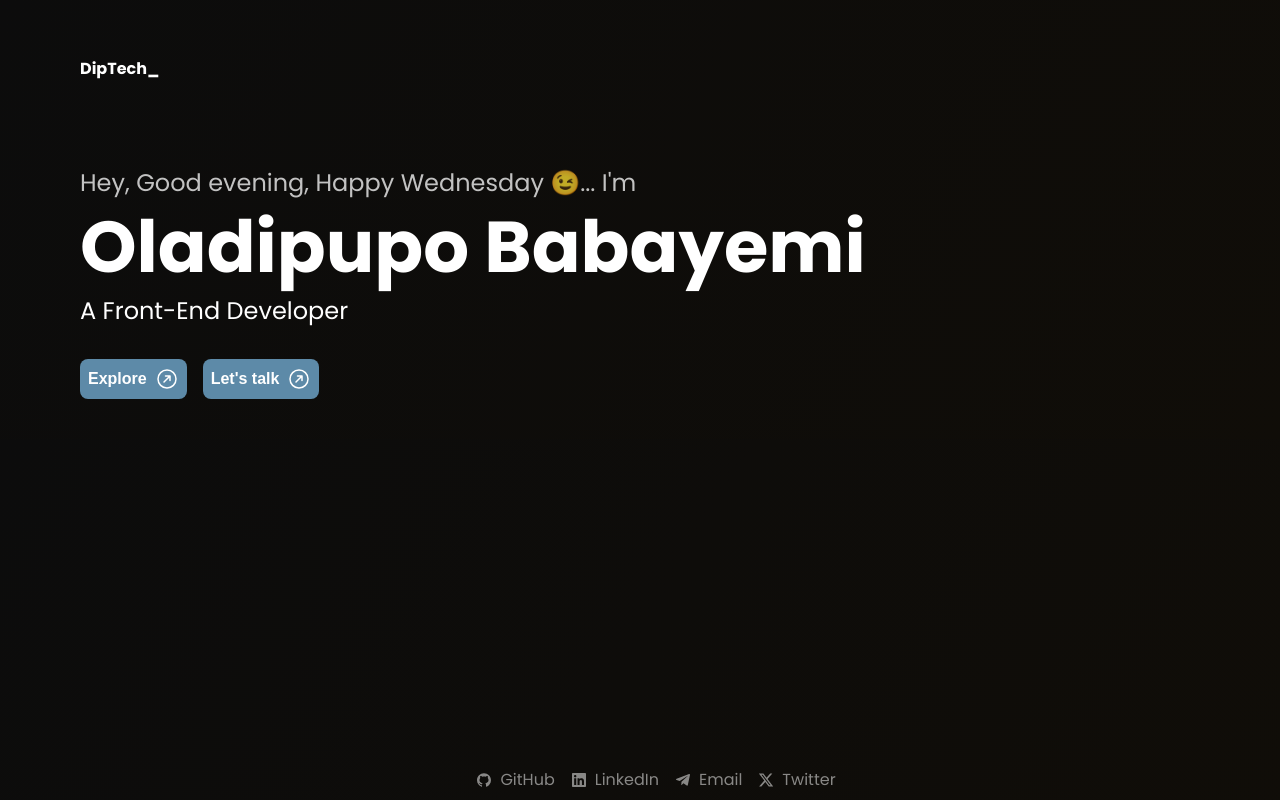
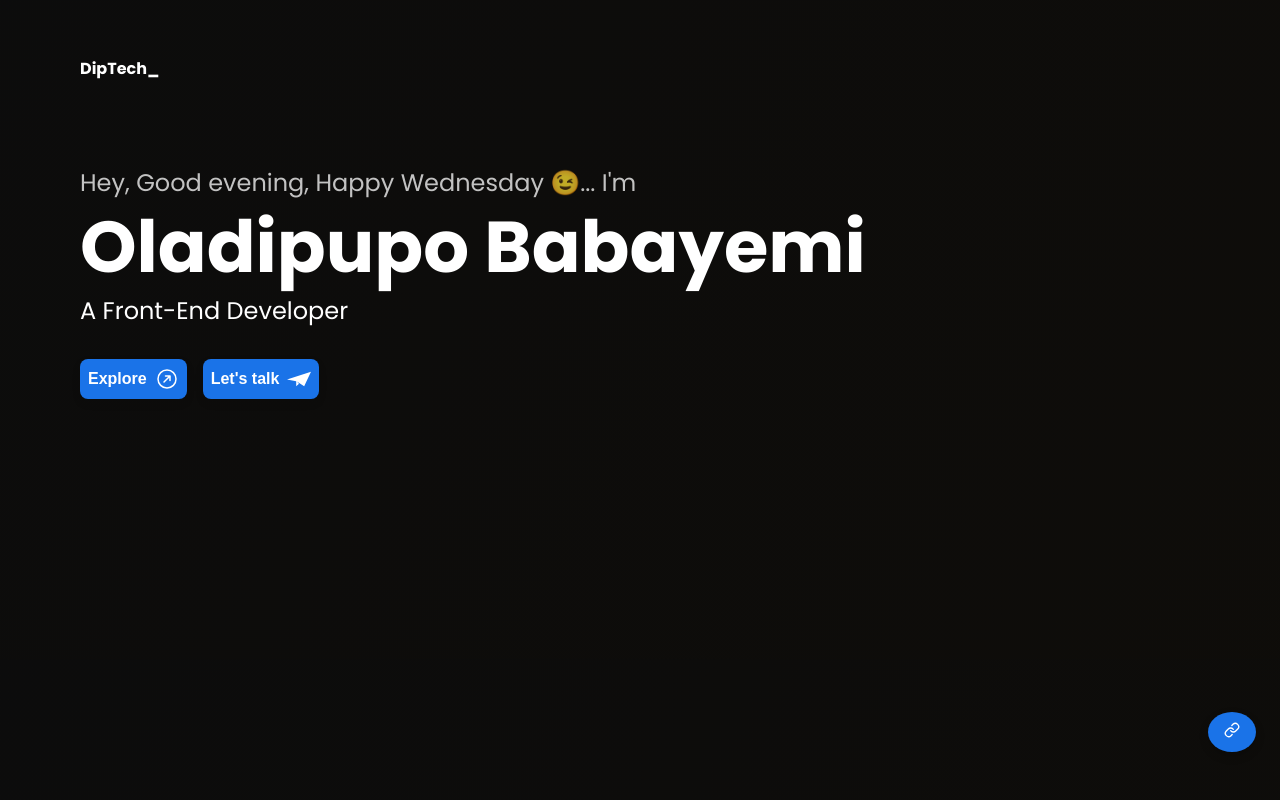
Before and after one commit to Diptech-hub/portfolio, a React (Vite) app: page / in a window 1280 px wide. Built offline with nearby package versions, Linux system fonts and the light colour scheme.

Commit message:
major update footer

```diff
--- a/src/App.css
+++ b/src/App.css
@@ -1,34 +1,47 @@
-body{
+body {
   padding: 0;
   margin: 40px 80px;
   font-family: "Poppins", sans-serif;
-  background: linear-gradient(120deg, #0C0C0C, #100D08);
+  background: linear-gradient(120deg, #0c0c0c, #100d08);
+  background-size: 200% 200%;
+  animation: gradient-shift 6s ease infinite;
   color: #ffffff;
 }
 
-
-.slide-in{
+.slide-in {
   position: fixed;
   top: 0;
   left: 0;
   width: 100%;
   height: 100vh;
-  background-color: #5d8aa8;
+  background-color: #1a73e8;
   transform-origin: bottom;
 }
 
-.slide-out{
+.slide-out {
   position: fixed;
   top: 0;
   left: 0;
   width: 100%;
   height: 100vh;
-  background-color: #5d8aa8;
+  background-color: #1a73e8;
   transform-origin: top;
 }
 
+@keyframes gradient-shift {
+  0% {
+    background-position: 0% 50%;
+  }
+  50% {
+    background-position: 100% 50%;
+  }
+  100% {
+    background-position: 0% 50%;
+  }
+}
+
 @media (max-width: 768px) {
-  body{
+  body {
     margin: 20px 40px;
   }
 }
--- a/src/components/Footer.tsx
+++ b/src/components/Footer.tsx
@@ -1,16 +1,52 @@
-import React from "react";
+import React, { useState } from "react";
 import { AiFillGithub } from "react-icons/ai";
-import { FaLinkedin, FaTelegramPlane  } from "react-icons/fa";
+import { FaLinkedin, FaTelegramPlane } from "react-icons/fa";
+import { FiLink } from "react-icons/fi";
 import { FaXTwitter } from "react-icons/fa6";
-import "../style/footer.css"
+import "../style/footer.css";
 
 const Footer: React.FC = () => {
+  const [isExpanded, setIsExpanded] = useState(false);
+
+  const toggleFooter = () => {
+    setIsExpanded(!isExpanded);
+  };
+
   return (
-    <div className="foot">
-      <a href="" target="_blank" rel="noopener noreferrer"><AiFillGithub />GitHub</a>
-      <a href="" target="_blank" rel="noopener noreferrer"><FaLinkedin />LinkedIn</a>
-      <a href="" target="_blank" rel="noopener noreferrer"><FaTelegramPlane />Email</a>
-      <a href="" target="_blank" rel="noopener noreferrer"><FaXTwitter />Twitter</a>
+    <div className="footer-container">
+      <button className="toggle-button" onClick={toggleFooter}>
+        {isExpanded ? <FiLink /> : <FiLink />}
+      </button>
+      <div className={`foot ${isExpanded ? "expanded" : ""}`}>
+        <a
+          href="https://github.com/Diptech-hub/"
+          target="_blank"
+          rel="noopener noreferrer"
+        >
+          <AiFillGithub />
+        </a>
+        <a
+          href="https://www.linkedin.com/in/oladipupo-babayemi/"
+          target="_blank"
+          rel="noopener noreferrer"
+        >
+          <FaLinkedin />
+        </a>
+        <a
+          href="mailto:oladipupobabayemi@gmail.com"
+          target="_blank"
+          rel="noopener noreferrer"
+        >
+          <FaTelegramPlane />
+        </a>
+        <a
+          href="https://x.com/DipTech_"
+          target="_blank"
+          rel="noopener noreferrer"
+        >
+          <FaXTwitter />
+        </a>
+      </div>
     </div>
   );
 };
--- a/src/components/Home.tsx
+++ b/src/components/Home.tsx
@@ -1,6 +1,7 @@
 import { motion } from "framer-motion";
 import NavBar from "../components/NavBar";
 import { PiArrowCircleUpRight } from "react-icons/pi";
+import { SiMinutemailer } from "react-icons/si";
 import { Link } from "react-router-dom";
 import "../style/home.css";
 
@@ -80,7 +81,7 @@ const Home: React.FC = () => {
           </Link>
           <a href="mailto:oladipupobabayemi@gmail.com">
             <button>
-              Let's talk <PiArrowCircleUpRight />
+              Let's talk <SiMinutemailer />
             </button>
           </a>
         </motion.div>
--- a/src/style/footer.css
+++ b/src/style/footer.css
@@ -1,45 +1,82 @@
+.footer-container {
+  position: fixed;
+  bottom: 48px;
+  right: 24px;
+  display: flex;
+  flex-direction: column-reverse; /* Reverses the order to place the button below the links */
+  align-items: flex-end;
+  gap: 12px;
+}
+
+.toggle-button {
+  background-color: #1a73e8;
+  color: white;
+  border: none;
+  border-radius: 50%;
+  padding: 10px 16px;
+  font-size: 16px;
+  font-weight: bold;
+  cursor: pointer;
+  box-shadow: 0 4px 10px rgba(0, 0, 0, 0.2);
+  transition: transform 0.3s ease, background-color 0.3s ease;
+  z-index: 10;
+}
+
+.toggle-button:hover {
+  transform: scale(1.1);
+  background-color: #155bb5;
+}
+
 .foot {
   display: flex;
-    flex-direction: row;
-    justify-content: center;
-    align-items: center;
-    opacity: 0.85;
-    font-size: 16px;
+  flex-direction: column;
   gap: 16px;
-    padding: 8px 16px;
-    width: 100%;
-    background-color: inherit;
-    color: inherit;
-    position: fixed;
-    bottom: 0;
-    left: 0;
-    z-index: 100;
+  opacity: 0;
+  visibility: hidden;
+  transform: translateY(20px); /* Starts the links slightly below */
+  transition: opacity 0.3s ease, visibility 0.3s ease, transform 0.3s ease;
+  z-index: 9; /* Ensures links are above the button when expanded */
+}
+
+.foot.expanded {
+  opacity: 1;
+  visibility: visible;
+  transform: translateY(-30px); /* Moves the links above the button */
 }
 
 .foot a {
+  font-size: 16px;
   text-decoration: none;
   display: flex;
   align-items: center;
   gap: 8px;
-    color: inherit;
-    opacity: 0.6;
-    transition: opacity 0.3s ease;
+  color: #ffffff;
+  font-weight: bold;
+  opacity: 0.8;
+  transition: opacity 0.3s ease, color 0.3s ease;
+  background-color: #181818;
+  padding: 12px;
+  border-radius: 50%;
 }
 
 .foot a:hover {
   opacity: 1;
+  color: #155bb5;
 }
 
 @media (max-width: 768px) {
-    .foot {
-      flex-direction: row;
-      gap: 12px;
-      padding: 16px 0;
-      justify-content: center;
+  .footer-container {
+    align-items: center;
+  }
+
+  .toggle-button {
+    font-size: 14px;
+    padding: 10px 14px;
   }
 
   .foot a {
-      font-size: 14px;
+    font-size: 16px;
     gap: 6px;
+    opacity: 1;
   }
 }
--- a/src/style/header.css
+++ b/src/style/header.css
@@ -31,7 +31,7 @@ a {
 
 .headLink:hover,
 a:hover {
-  color: #5d8aa8;
+  color: #1a73e8;
 }
 
 .mobileheader {
@@ -96,7 +96,7 @@ a:hover {
   }
 
   .mobilebody a:hover {
-    color: #5d8aa8;
+    color: #1a73e8;
   }
 
   @keyframes slideDown {
--- a/src/style/home.css
+++ b/src/style/home.css
@@ -9,6 +9,16 @@
   font-weight: bolder;
   margin-top: 48px;
 }
+
+/* .heading h1::after {
+    content: "";
+    display: block;
+    width: 240px;
+    height: 4px;
+    margin: 24px auto;
+    background-color: #1a73e8;
+    border-radius: 2px;
+  } */
 
 .heading p {
   font-size: 24px;
@@ -30,7 +40,7 @@
   display: flex;
   align-items: center;
   justify-content: center;
-  background-color: #5d8aa8;
+  background-color: #1a73e8;
   color: #ffffff;
   padding: 8px;
   font-size: 16px;
@@ -40,6 +50,7 @@
   cursor: pointer;
   gap: 8px;
   transition: transform 0.3s ease;
+  box-shadow: 0 4px 8px rgba(0, 0, 0, 0.1);
 }
 
 .connect button svg {
@@ -47,11 +58,12 @@
 }
 
 .connect button:hover {
-  transform: scale(1.05);
+  transform: translateY(-5px) scale(1.05);
+  box-shadow: 0 8px 16px rgba(0, 0, 0, 0.2);
 }
 
-.connect a{
-    text-decoration: none;
+.connect a {
+  text-decoration: none;
 }
 
 @media (max-width: 768px) {
--- a/src/style/project.css
+++ b/src/style/project.css
@@ -74,7 +74,7 @@
   }
 
   .projectlink svg:hover {
-    color: #5D8AA8;
+    color: #1a73e8;
   }
 
   .others {
@@ -90,7 +90,7 @@
   }
 
   .others svg:hover {
-    color: #5D8AA8;
+    color: #1a73e8;
   }
 
   /* Responsive design adjustments */
```
Also changed, not shown: src/style/navBar.css (+7 -7 lines). Lines whose indentation alone changed are shown as unchanged.
